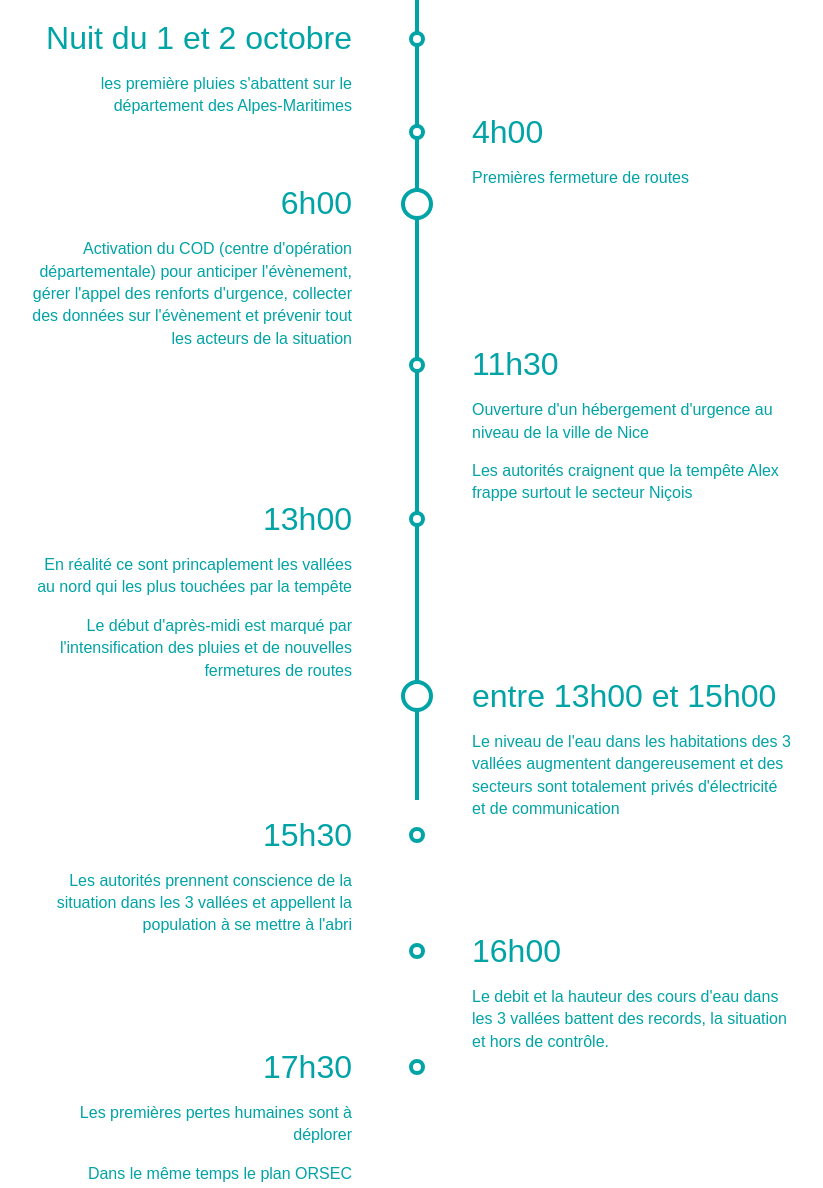
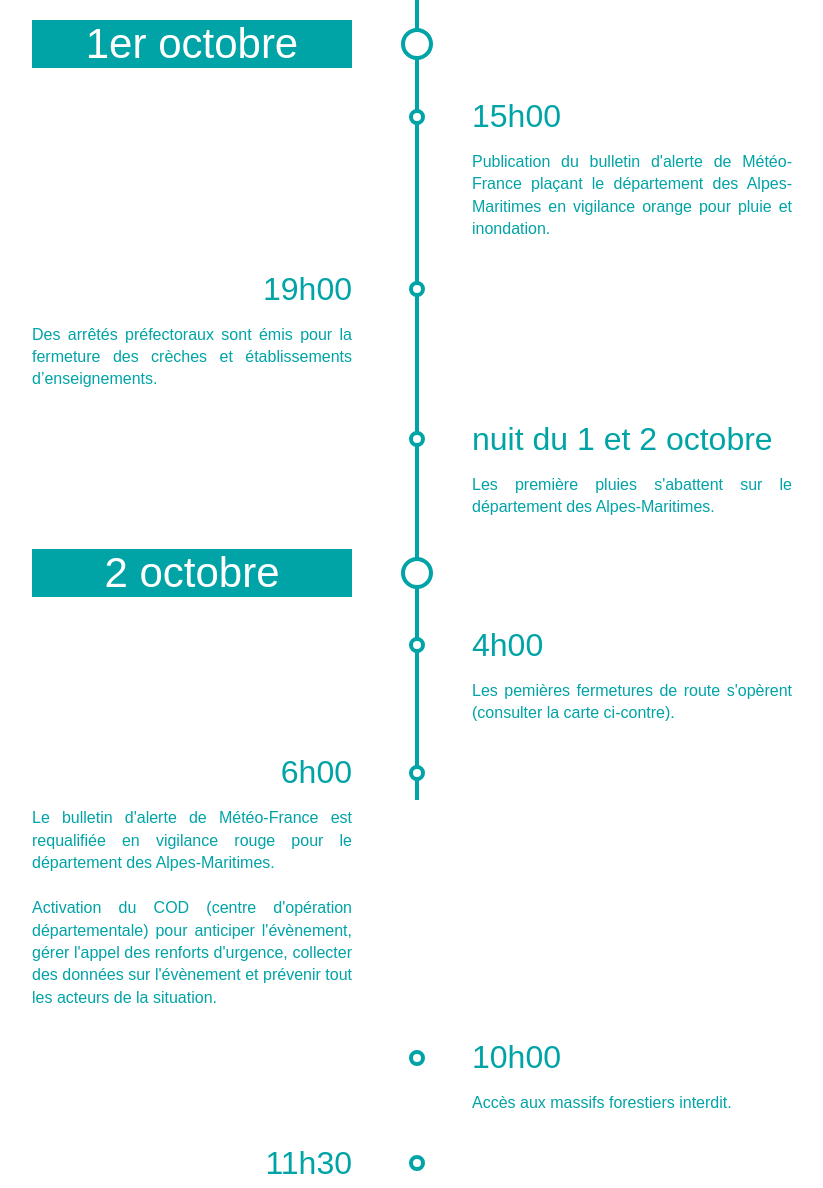
Before and after one commit to Antoine-VEREPT/Timeline_Tempete_Alex, a plain HTML site: page index.html in a window 1280 px wide. Shown: the top 1188 px of the page, without its empty margins (223-1046 px from the left). Drawn offline with Linux system fonts and the light colour scheme.

Commit message:
Add files via upload

```diff
--- a/index.html
+++ b/index.html
@@ -63,9 +63,20 @@ body {
           height:24px;
           transform:translate(8px,-50%);
         }
-      }
+        }
+
+      .title.big {
+          font-size: 42px;
+          color: #fff;
+          background-color:#00a3a6;
+          text-align:center;
+        }
+
+
       .body {
         color:#00a3a6;
+        margin-bottom:50px;
+        text-align:justify;
         p {
           line-height:1.4em;
         }
@@ -94,48 +105,99 @@ body {
 <body>
 
     <div class="entries">
+
         <div class="entry">
-          <div class="title"> Nuit du 1 et 2 octobre</div>
+          <div class="title big"> 1er octobre</div>
           <div class="body">
-            <p>les première pluies s'abattent sur le département des Alpes-Maritimes</p>
+            <p></p>
           </div>
         </div>
+
+        <div class="entry">
+          <div class="title">15h00</div>
+          <div class="body">
+            <p>Publication du bulletin d'alerte de Météo-France plaçant le département des Alpes-Maritimes en vigilance orange pour pluie et inondation.</p>
+          </div>
+        </div>
+
+        <div class="entry">
+          <div class="title">19h00</div>
+          <div class="body">
+            <p> Des arrêtés préfectoraux sont émis pour la fermeture des crèches et établissements d’enseignements. </p>
+
+          </div>
+        </div>
+
+        <div class="entry">
+          <div class="title">nuit du 1 et 2 octobre</div>
+          <div class="body">
+            <p>Les première pluies s'abattent sur le département des Alpes-Maritimes.</p>
+          </div>
+        </div>
+
+        <div class="entry">
+          <div class="title big"> 2 octobre</div>
+          <div class="body">
+            <p></p>
+          </div>
+        </div>
+
         <div class="entry">
           <div class="title">4h00</div>
           <div class="body">
-            <p>Premières fermeture de routes</p>
+            <p>Les pemières fermetures de route s'opèrent (consulter la carte ci-contre).</p>
           </div>
         </div>
+
         <div class="entry">
-          <div class="title big">6h00</div>
+          <div class="title">6h00</div>
           <div class="body">
-            <p>Activation du COD (centre d'opération départementale) pour anticiper l'évènement, gérer l'appel des renforts d'urgence, collecter des données sur l'évènement et prévenir tout les acteurs de la situation</p>
+            <p> Le bulletin d'alerte de Météo-France est requalifiée en vigilance rouge pour le département des Alpes-Maritimes.
+                <br><br/>
+                Activation du COD (centre d'opération départementale) pour anticiper l'évènement, gérer l'appel des renforts d'urgence, collecter des données sur l'évènement et prévenir tout les acteurs de la situation.</p>
+        </div>
+        </div>
+
+        <div class="entry">
+            <div class="title">10h00</div>
+            <div class="body">
+              <p>Accès aux massifs forestiers interdit.</p>
+            </div>
           </div>
-        </div>
+
         <div class="entry">
           <div class="title">11h30</div>
           <div class="body">
-            <p>Ouverture d'un hébergement d'urgence au niveau de la ville de Nice</p>
-            <p>Les autorités craignent que la tempête Alex frappe surtout le secteur Niçois</p>
+            <p>Ouverture d'un hébergement d'urgence au niveau de la ville de Nice.
+               <br><br/>
+               Suspension des circulations ferroviaires entre les lignes Toulon-Nice-Vintimille et entre Nice, Breil-sur-Roya et Tende.
+               <br><br/>
+               Les autorités craignent que la tempête Alex frappe surtout le secteur Niçois.
+            </p>
           </div>
         </div>
+
         <div class="entry">
           <div class="title">13h00</div>
           <div class="body">
-            <p>En réalité ce sont princaplement les vallées au nord qui les plus touchées par la tempête</p>
-            <p>Le début d'après-midi est marqué par l'intensification des pluies et de nouvelles fermetures de routes</p>
+            <p>En réalité ce sont princaplement les trois vallées au nord (la Tinée, la Vésubie et la Roya) qui sont les plus touchées par la tempête.</p>
+            <p>Le début d'après-midi est marqué par l'intensification des pluies et de nouvelles fermetures de routes (consulter la carte ci-contre).</p>
           </div>
         </div>
+
         <div class="entry">
-          <div class="title big">entre 13h00 et 15h00</div>
+          <div class="title">entre 13h00 et 15h00</div>
           <div class="body">
-            <p>Le niveau de l'eau dans les habitations des 3 vallées augmentent dangereusement et des secteurs sont totalement privés d'électricité et de communication</p>
+            <p>Le niveau de l'eau dans les habitations des 3 vallées augmentent dangereusement et des secteurs sont totalement privés d'électricité et de communication.</p>
           </div>
         </div>
+
         <div class="entry">
           <div class="title">15h30</div>
           <div class="body">
-            <p>Les autorités prennent conscience de la situation dans les 3 vallées et appellent la population à se mettre à l'abri</p>
+            <p>Les autorités prennent conscience de la situation dans les 3 vallées et appellent la population à se mettre à l'abri.
+                <br><br/>
+                Les centres commerciaux en zone à risque sont fermés.</p>
           </div>
         </div>
         <div class="entry">
@@ -147,27 +209,44 @@ body {
         <div class="entry">
           <div class="title">17h30</div>
           <div class="body">
-            <p>Les premières pertes humaines sont à déplorer</p>
-            <p>Dans le même temps le plan ORSEC (organisation des secours) est activé pour aider les personnes en danger mais les coulées de boue et glissements de terrain vont ralentir les secours</p>
+            <p>Les premières pertes humaines sont à déplorer.</p>
+            <p>Dans le même temps le plan ORSEC (organisation des secours) est activé pour aider les personnes en danger mais les coulées de boue et glissements de terrain vont ralentir les secours.</p>
           </div>
         </div>
+
         <div class="entry">
           <div class="title">19h00</div>
           <div class="body">
-            <p>Deux pompiers sont emportés par un éboulement</p>
+            <p>Deux pompiers sont emportés par un éboulement.</p>
             </div>
         </div>
+
         <div class="entry">
-          <div class="title">le 3 octobre à 5h00</div>
+            <div class="title">19h00</div>
+            <div class="body">
+              <p>Les fermetures de route se multiplient (consulter la carte ci-contre).</p>
+              </div>
+          </div>
+
+        <div class="entry">
+            <div class="title big">3 octobre</div>
+            <div class="body">
+              <p></p>
+            </div>
+          </div>
+
+
+        <div class="entry">
+          <div class="title">5h00</div>
           <div class="body">
             <p>C'est après plus de 24 heures de pluies en continues que la tempête s'achèvent.</p>
-            <p>Les cumuls de pluie sont spectaculaires avec un équivalent de 3 mois de pluie tombée en 24 heures</p>
+            <p>Les cumuls de pluie sont spectaculaires avec un équivalent de 3 mois de pluie tombée en 24 heures.</p>
             </div>
         </div>
         <div class="entry">
           <div class="title">7h00</div>
           <div class="body">
-            <p>Les hélicoptères peuvent enfin décoller pour secourir les personnes en danger et apporter des vivres</p>
+            <p>Les hélicoptères peuvent enfin décoller pour secourir les personnes en danger et apporter des vivres.</p>
             </div>
         </div>
 
```
